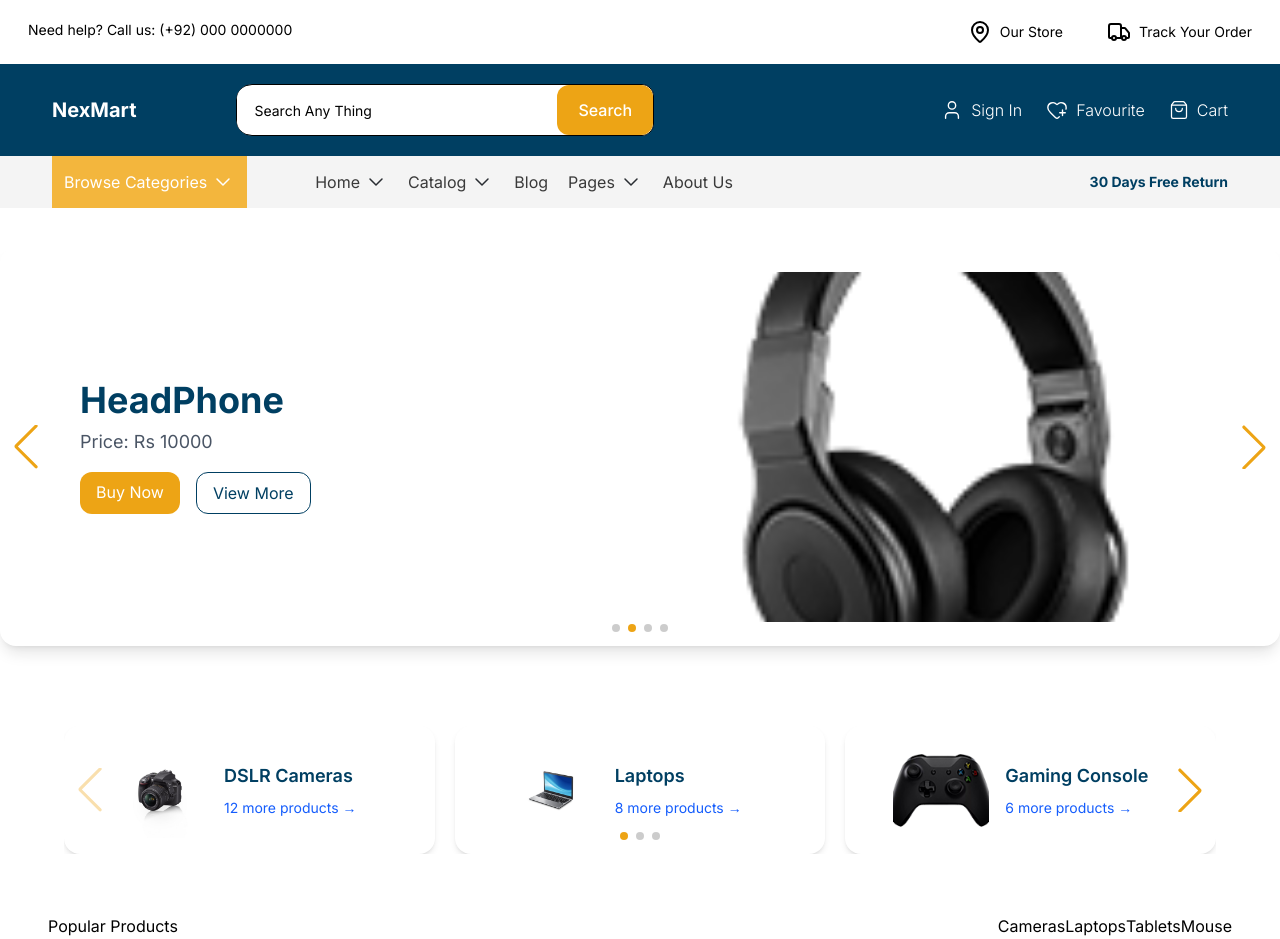
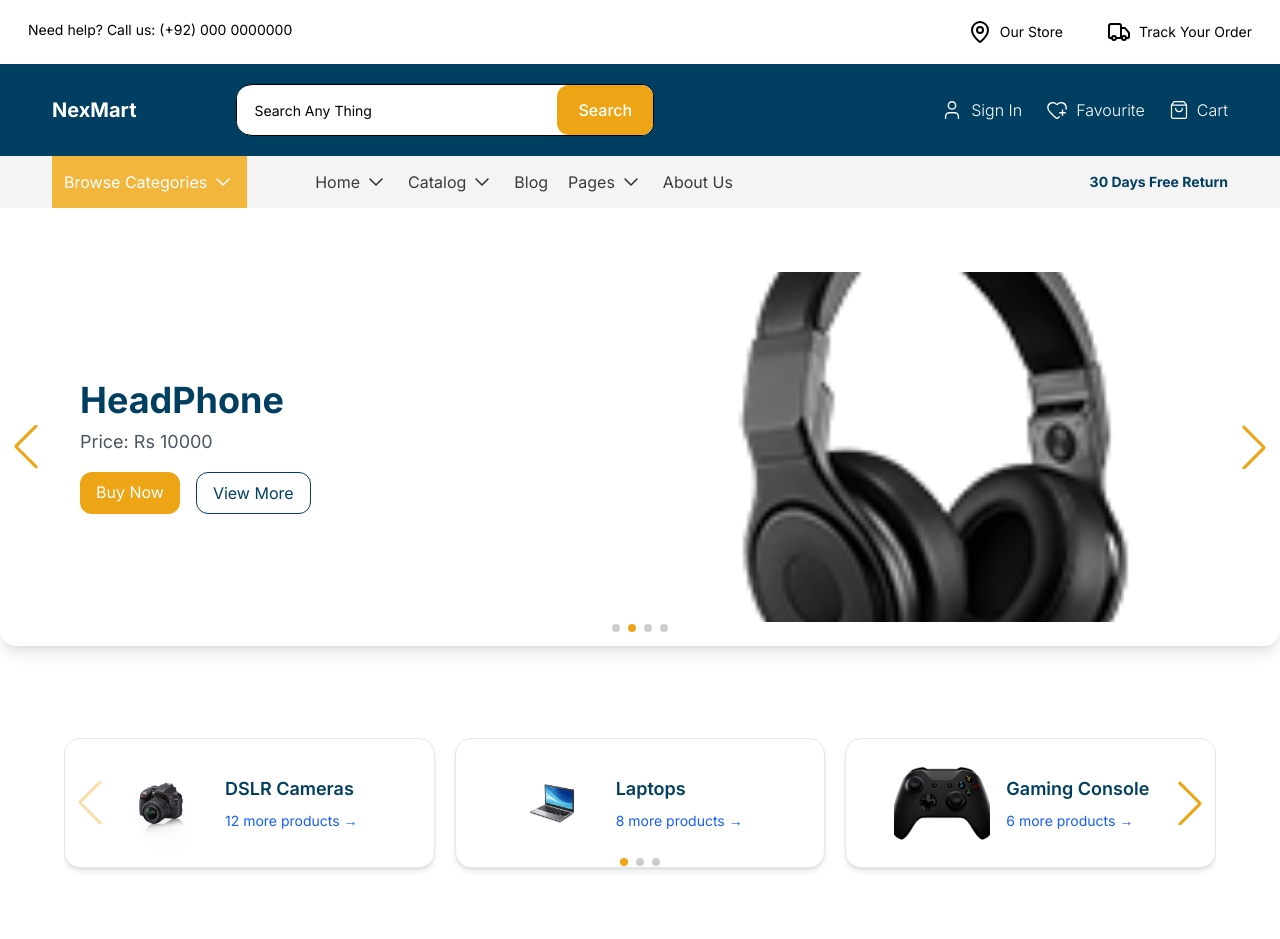
Before and after one commit to adeel-bot/NexMart, a Next.js app: page / in a window 1280 px wide. Shown: the top 939 px of the page. Built offline with nearby package versions, Linux system fonts and the light colour scheme.

Commit message:
modified:   app/components/sections/SubSlider.js modified:   app/page.js

```diff
--- a/app/components/sections/SubSlider.js
+++ b/app/components/sections/SubSlider.js
@@ -56,13 +56,14 @@ const StripSlider = () => {
           1024: { slidesPerView: 3 },
         }}
          style={{
-    "--swiper-navigation-color": "rgb(237, 164, 21)",
-    "--swiper-pagination-color": "rgb(237, 164, 21)",
+        "--swiper-navigation-color": "rgb(237, 164, 21)",
+        "--swiper-pagination-color": "rgb(237, 164, 21)",
+
   }}
       >
         {items.map((item, index) => (
           <SwiperSlide key={index}>
-            <div className="flex items-center gap-4 bg-white shadow-md rounded-2xl px-12 py-4 hover:shadow-lg transition">
+            <div className="flex items-center gap-4 bg-white shadow-md border border-gray-200 rounded-2xl px-12 py-4 hover:shadow-lg transition duration-200 ease-in-out mt-3 mb-3">
               {/* Left side — image */}
               <div className="relative w-24 h-24 flex-shrink-0">
                 <Image
--- a/app/page.js
+++ b/app/page.js
@@ -17,12 +17,12 @@ export default function Home() {
         </div>
         <div className="product-grid">
           <div className="flex justify-between py-5 px-12">
-            <div><h2>Popular Products</h2></div>
-            <div >
-              <button>Cameras</button>
-              <button>Laptops</button>
-              <button>Tablets</button>
-              <button>Mouse</button>
+            <div><h2 className="text-2xl font-bold text-[#1B5A7D]">Popular Products</h2></div>
+            <div className="flex gap-4">
+              <button className="border-[1.5px] text-sm text-[#1B5A7D] font-semibold border-gray-200 transition-all duration-75 ease-linear hover:border-[#003F62] py-2 px-5 rounded-2xl ">Cameras</button>
+              <button className="border-[1.5px] text-sm text-[#1B5A7D] font-semibold border-gray-200 transition-all duration-75 ease-linear hover:border-[#003F62] py-2 px-5 rounded-2xl " >Laptops</button>
+              <button className="border-[1.5px] text-sm text-[#1B5A7D] font-semibold border-gray-200 transition-all duration-75 ease-linear hover:border-[#003F62] py-2 px-5 rounded-2xl " >Tablets</button>
+              <button className="border-[1.5px] text-sm text-[#1B5A7D] font-semibold border-gray-200 transition-all duration-75 ease-linear hover:border-[#003F62] py-2 px-5 rounded-2xl " >Mouse</button>
             </div>
           </div>
           <Product_cards/>
```
